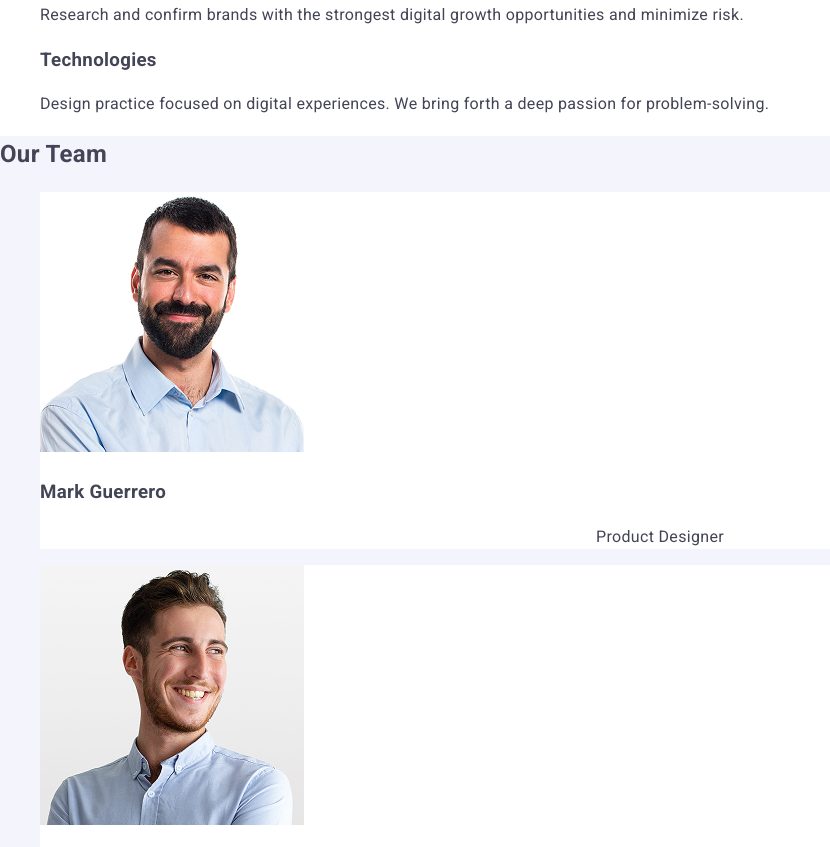
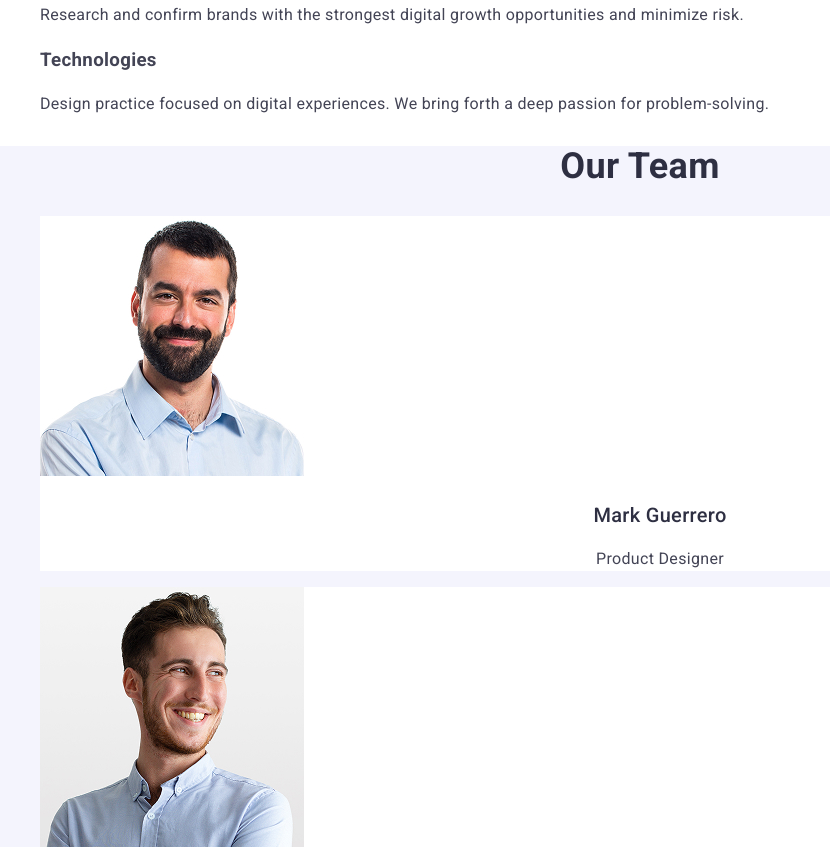
Before and after one commit to nastyachornous250407-hash/goit-markup-hw-02, a plain HTML site: page index.html in a window 1280 px wide. Shown: the part 677-1524 px from the top of the page, without its empty margins (0-830 px from the left). Drawn offline with nearby package versions, Linux system fonts and the light colour scheme.

Commit message:
Fix CSS and portfolio

```diff
--- a/css/team.css
+++ b/css/team.css
@@ -2,7 +2,7 @@
     background-color: #f4f4fd;
 }
 
-.team-tittle {
+.team-title {
 font-weight: 700;
     font-size: 36px;
     line-height: 1.11111;
@@ -10,7 +10,7 @@
     color: #2e2f42;
 }
 
-.team-item-tittle {
+.team-item-title {
     font-weight: 500;
     font-size: 20px;
     line-height: 1.2;
```
